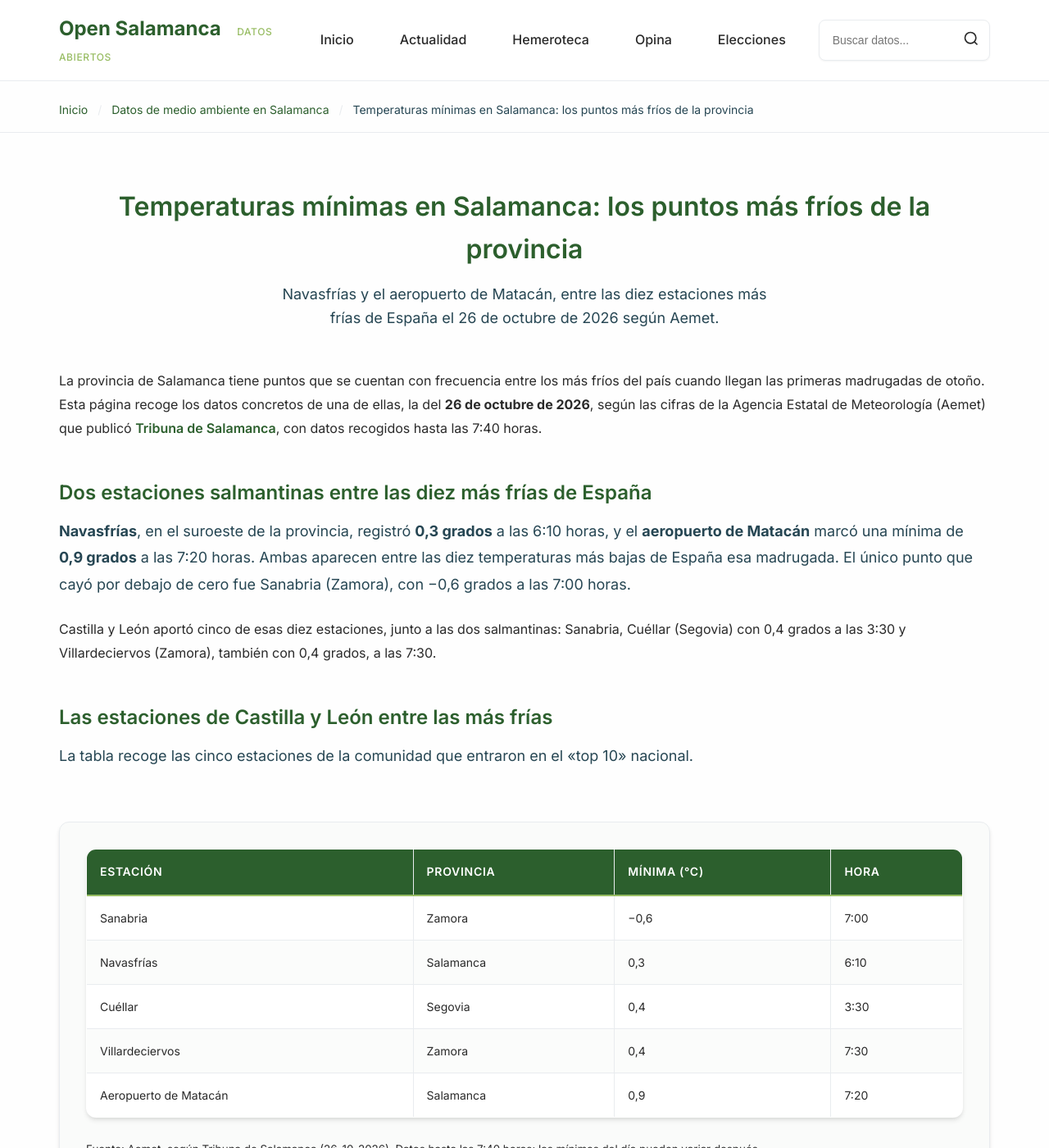
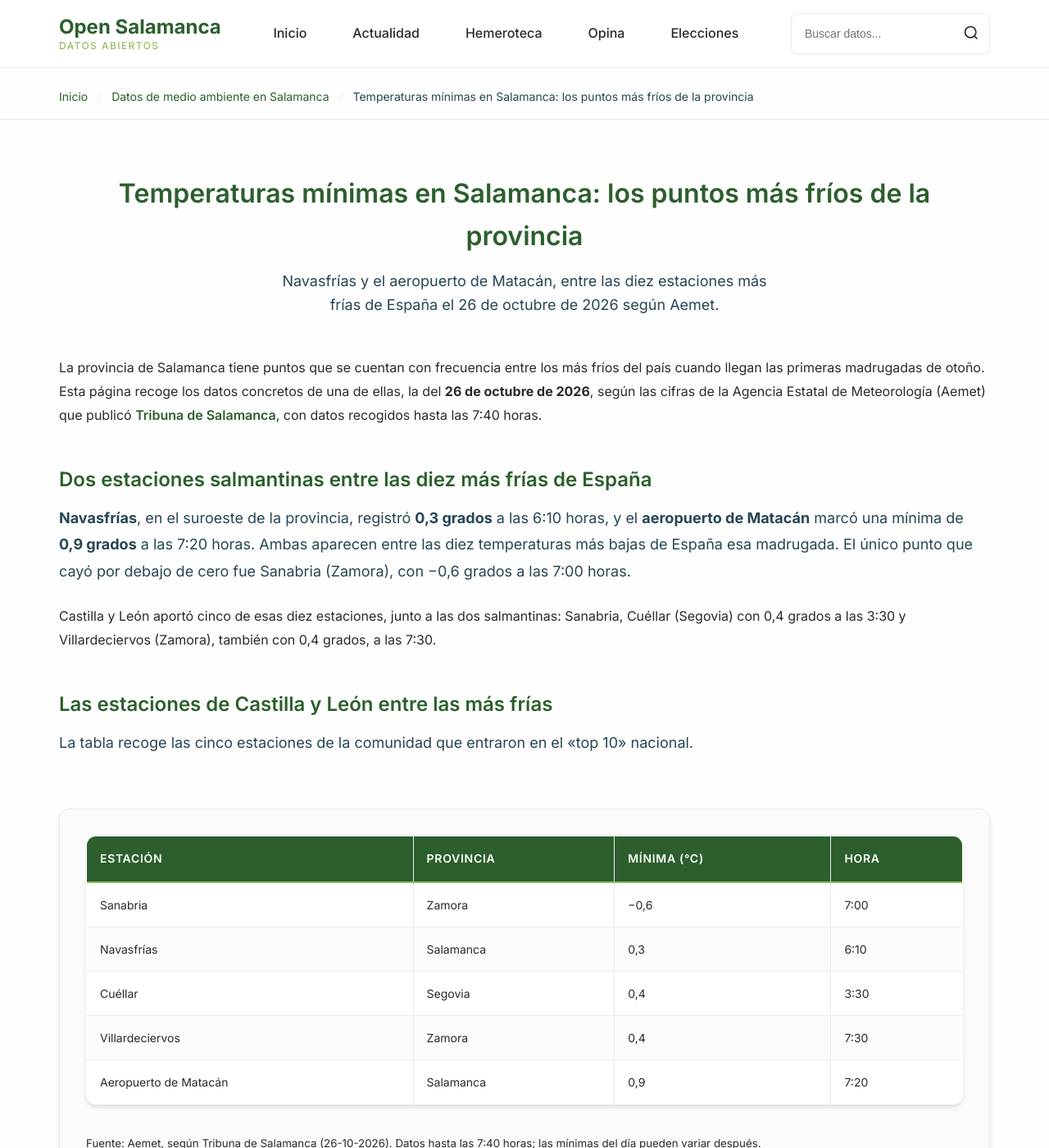
Before and after one commit to Emirodgar/w-open-salamanca, a Jekyll site: the page built from clima-temperaturas-salamanca.html, in a window 1280 px wide and 1400 px high. Shown: the whole window at 82% size. Built offline with Jekyll 4.4.1, drawn with Linux system fonts in a browser that asks for light colours.

Commit message:
Ajustes visuales: espaciado bajo tablas, logo apilado, enlaces en verde, botón subir y tarjetas en el índice de la home
Co-Authored-By: Claude Sonnet 5.5 <noreply@anthropic.com>

```diff
--- a/_layouts/default.html
+++ b/_layouts/default.html
@@ -423,6 +423,23 @@
         </div>
     </footer>
 
+    <button type="button" class="back-to-top" id="backToTop" aria-label="Volver arriba">
+        <svg width="20" height="20" viewBox="0 0 24 24" fill="none" stroke="currentColor" stroke-width="2.5" stroke-linecap="round" stroke-linejoin="round" aria-hidden="true"><polyline points="18 15 12 9 6 15"></polyline></svg>
+    </button>
+    <script>
+    (function () {
+        var btn = document.getElementById('backToTop');
+        if (!btn) return;
+        function toggle() { btn.classList.toggle('visible', window.scrollY > 600); }
+        window.addEventListener('scroll', toggle, { passive: true });
+        toggle();
+        btn.addEventListener('click', function () {
+            var reduce = window.matchMedia && window.matchMedia('(prefers-reduced-motion: reduce)').matches;
+            window.scrollTo({ top: 0, behavior: reduce ? 'auto' : 'smooth' });
+        });
+    })();
+    </script>
+
     <!-- Scripts -->
     <script src="/assets/js/main.js?v={{ site.time | date: '%s' }}"></script>
 </body>
--- a/assets/css/main.css
+++ b/assets/css/main.css
@@ -80,6 +80,11 @@ body {
     font-size: 16px;
 }
 
+/* Enlaces por defecto: verde de marca (evita el azul del navegador) */
+a {
+    color: var(--primary-color);
+}
+
 /* Container */
 .container {
     max-width: var(--desktop);
@@ -114,10 +119,17 @@ body {
     gap: var(--spacing-lg);
 }
 
+.logo {
+    flex-shrink: 0;
+}
+
 .logo-link {
-    display: block;
+    display: flex;
+    flex-direction: column;
+    align-items: flex-start;
     color: inherit;
     text-decoration: none;
+    line-height: 1.1;
 }
 
 .logo h1,
@@ -135,8 +147,9 @@ body {
     color: var(--secondary-color);
     font-weight: 500;
     text-transform: uppercase;
-    letter-spacing: 0.05em;
-	padding-left: 15px;
+    letter-spacing: 0.12em;
+    line-height: 1;
+    margin-top: 2px;
 }
 
 .nav {
@@ -724,8 +737,13 @@ section {
 }
 
 .footer-bottom a {
-    color: rgba(255, 255, 255, 0.8);
+    color: var(--secondary-color);
     text-decoration: none;
+    transition: var(--transition-fast);
+}
+
+.footer-bottom a:hover {
+    color: white;
 }
 
 /* Animations */
@@ -922,8 +940,15 @@ tfoot td {
    páginas que ya siguen el patrón tabla + <p> dentro de #section-table
    sin tener que tocarlas una a una. */
 #section-table table + p {
-    margin-top: var(--spacing-lg);
-    line-height: 1.7;
+    margin-top: var(--spacing-xl);
+    line-height: 1.8;
+}
+
+/* Texto que sigue a la caja de la tabla (fuera de #section-table) */
+#section-table + p {
+    margin-top: var(--spacing-xl);
+    margin-bottom: var(--spacing-lg);
+    line-height: 1.8;
 }
 
 /* Mejorar lectura de párrafos y encabezados */
@@ -1032,14 +1057,91 @@ li a:hover {
 
 
 /* Índice estático de datasets en la home (enlazado interno rastreable sin JS) */
-.home-index { padding: var(--spacing-xl) 0; }
-.home-index h3 { margin: var(--spacing-md) 0 var(--spacing-xs); }
-.home-index ul { columns: 2 280px; column-gap: var(--spacing-lg); list-style: none; padding: 0; margin: 0; }
-.home-index li { margin-bottom: 0.35rem; break-inside: avoid; }
+.home-index { padding: var(--spacing-xl) 0 var(--spacing-3xl); }
+.home-index-grid {
+    display: grid;
+    grid-template-columns: repeat(auto-fill, minmax(300px, 1fr));
+    gap: var(--spacing-lg);
+    align-items: start;
+}
+.home-index-card {
+    background: white;
+    border: 1px solid var(--border-color);
+    border-top: 3px solid var(--primary-color);
+    border-radius: 12px;
+    box-shadow: var(--shadow-md);
+    padding: var(--spacing-lg);
+    transition: var(--transition-normal);
+}
+.home-index-card:hover { box-shadow: var(--shadow-lg); }
+.home-index-cat {
+    display: flex;
+    align-items: baseline;
+    justify-content: space-between;
+    gap: var(--spacing-sm);
+    margin: 0 0 var(--spacing-md);
+    padding-bottom: var(--spacing-sm);
+    border-bottom: 1px solid var(--border-color);
+    font-size: 1.05rem;
+    font-weight: 600;
+    color: var(--primary-color);
+}
+.home-index-count {
+    font-family: var(--font-mono);
+    font-size: 0.75rem;
+    font-weight: 500;
+    color: var(--neutral-color);
+    background: rgba(44, 95, 45, 0.08);
+    border-radius: 999px;
+    padding: 2px 8px;
+}
+.home-index ul { list-style: none; padding: 0; margin: 0; font-size: 0.9rem; line-height: 1.45; }
+.home-index li { margin-bottom: 0.1rem; padding-left: 0; }
+.home-index li::before { content: none; }
+.home-index li a {
+    display: block;
+    padding: 0.3rem 0.5rem;
+    margin: 0 -0.5rem;
+    border-radius: 6px;
+    color: var(--text-color);
+}
+.home-index li a:hover {
+    background: rgba(44, 95, 45, 0.08);
+    color: var(--primary-color);
+    text-decoration: none;
+}
+
+/* Botón discreto para volver arriba */
+.back-to-top {
+    position: fixed;
+    right: 1.25rem;
+    bottom: 1.25rem;
+    z-index: 900;
+    width: 42px;
+    height: 42px;
+    display: flex;
+    align-items: center;
+    justify-content: center;
+    padding: 0;
+    border: 1px solid var(--border-color);
+    border-radius: 50%;
+    background: rgba(255, 255, 255, 0.92);
+    color: var(--primary-color);
+    box-shadow: var(--shadow-md);
+    cursor: pointer;
+    opacity: 0;
+    visibility: hidden;
+    transform: translateY(8px);
+    transition: opacity var(--transition-normal), transform var(--transition-normal), visibility var(--transition-normal), background var(--transition-fast), color var(--transition-fast);
+}
+.back-to-top.visible { opacity: 1; visibility: visible; transform: none; }
+.back-to-top:hover { background: var(--primary-color); color: white; border-color: var(--primary-color); }
+.back-to-top:focus-visible { outline: 2px solid var(--secondary-color); outline-offset: 2px; }
 
 /* Respuesta directa al inicio de la página (útil para lectores y motores de respuesta) */
 .answer-first { background: var(--bg-secondary, #f4f7fb); border-left: 4px solid var(--primary-color); padding: 0.9rem 1.1rem; border-radius: 6px; margin: 0 0 1.5rem; }
 
 /* Línea de autoría y fecha al pie de las páginas de datos */
 .page-meta { font-size: 0.85rem; color: var(--secondary-color); margin: var(--spacing-lg) 0; padding-top: var(--spacing-md); border-top: 1px solid var(--border-color, #e5e7eb); }
-.page-meta a { color: inherit; text-decoration: underline; }
+.page-meta a { color: var(--primary-color); font-weight: 500; text-decoration: none; transition: var(--transition-fast); }
+.page-meta a:hover { color: var(--neutral-color); text-decoration: underline; text-underline-offset: 3px; }
```
Also changed, not shown: index.html (+13 -7 lines).
